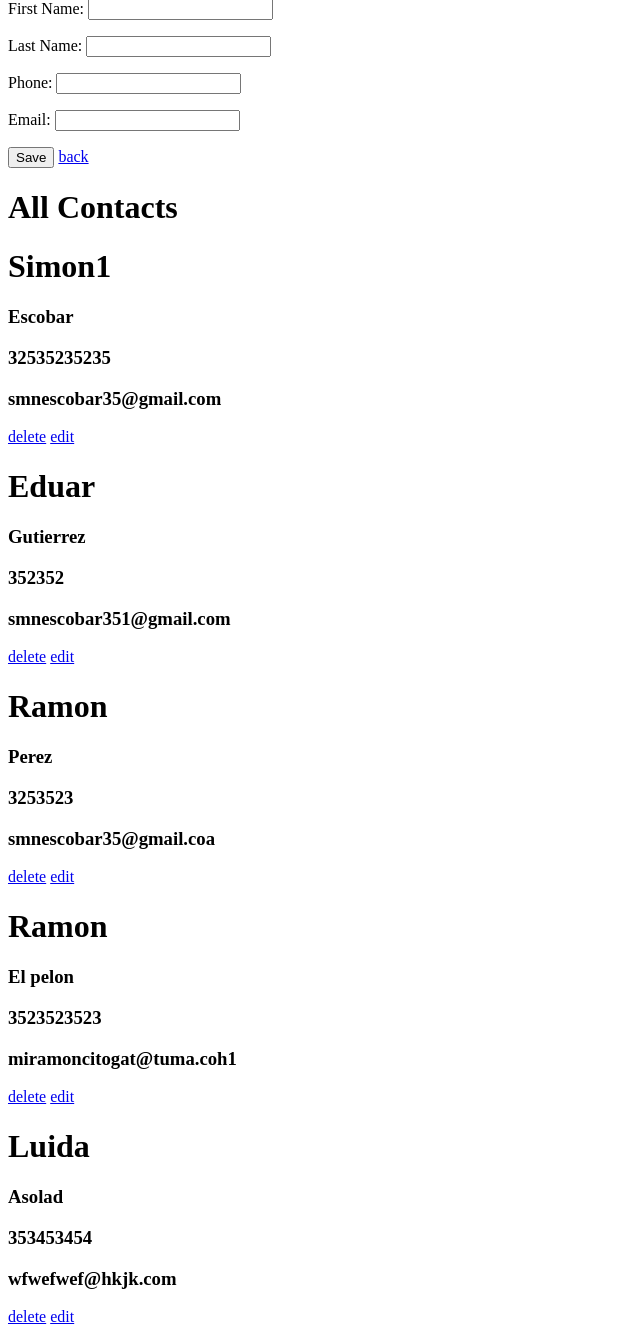
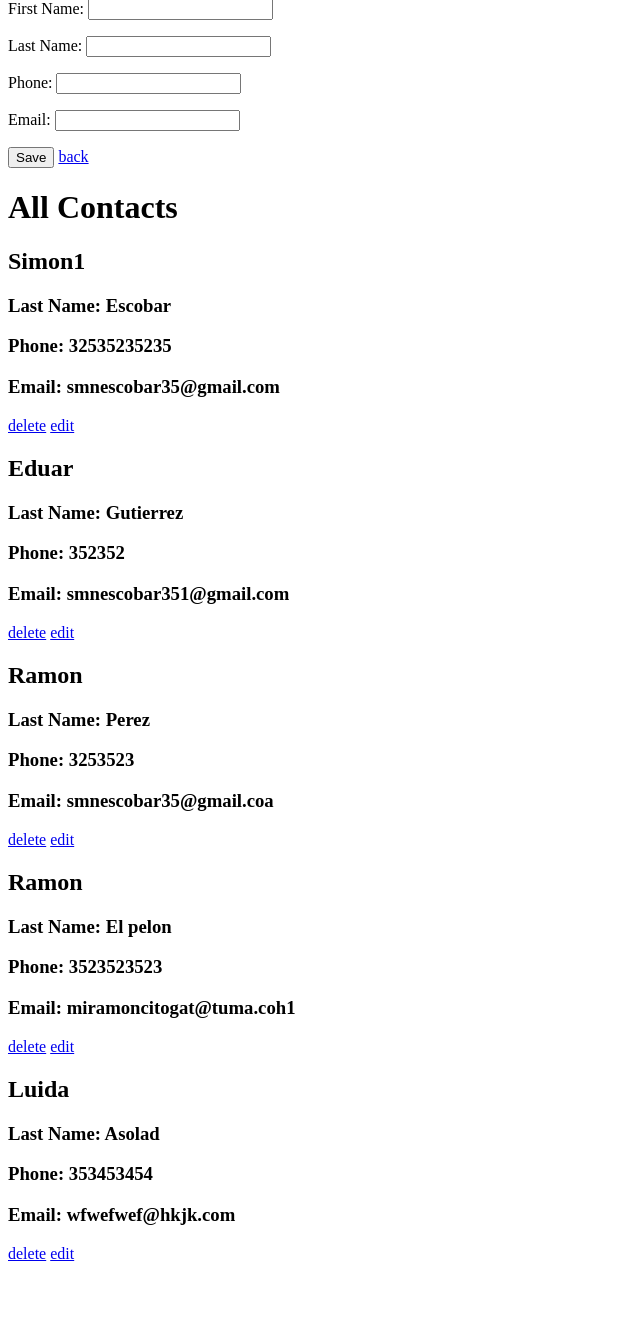
Before and after one commit to simonescob/Agendadj, a Django app: page / in a window 1280 px wide. Shown: the part 81-1415 px from the top of the page, without its empty margins (0-640 px from the left). After the commit the page ends 1342 px from the top, so only its background shows below. Run offline with Django 3.2, Linux system fonts and the light colour scheme; data comes from the database, SQL or seed files in the repository; both versions use the stored data as it was after the commit.

Commit message:
building

```diff
--- a/Contacts/templates/Contacts/index.html
+++ b/Contacts/templates/Contacts/index.html
@@ -8,10 +8,10 @@
 
 	{% for contact in contacts %}
 
-		<h1 id="{{contact.id}}">{{contact.fname}}</h1>
-		<h3>{{contact.lname}}</h3>
-		<h3>{{contact.phone}}</h3>
-		<h3>{{contact.email}}</h3>
+		<h2 id="{{contact.id}}">{{contact.fname}}</h2>
+		<h3>Last Name: {{contact.lname}}</h3>
+		<h3>Phone: {{contact.phone}}</h3>
+		<h3>Email: {{contact.email}}</h3>
 		<a href="{% url "delete" contact.id %}">delete</a>
 		<a href="{% url "edit" contact.id %}">edit</a>
 
--- a/Contacts/templates/Contacts/remove.html
+++ b/Contacts/templates/Contacts/remove.html
@@ -2,7 +2,7 @@
 
 {% block content %}
 
-	<p>Do you want to delete all?</p>
+	<p>Do you want to delete this contact?</p>
 	<form method="POST">
 		{% csrf_token %}
 		<button type="submit">Ok</button>
```
Also changed, not shown: db.sqlite3.
